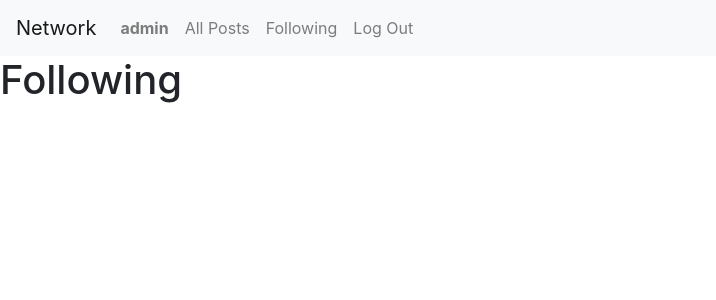
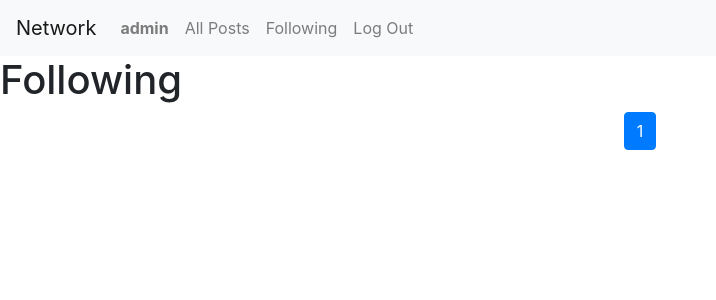
Before and after one commit to KrisGosp/cs50-network, a Django app: page /following in a window 1280 px wide. Shown: the top 300 px of the page, without its empty margins (0-716 px from the left). Run offline with Django 3.2, Linux system fonts and the light colour scheme; a user stored in the database is signed in; data comes from the database, SQL or seed files in the repository; some libraries are stand-ins or nearby versions.

Commit message:
Pagination added to following

```diff
--- a/network/templates/network/following.html
+++ b/network/templates/network/following.html
@@ -1,23 +1,57 @@
 {% extends "network/layout.html" %} {% load static %} {% block body %}
 <h1>Following</h1>
-{% for post in following %}
+{% for post in page_obj %}
   <div class="post">
     <a href="{% url 'profile' post.user.id %}">
       <p>{{ post.user }}</p>
     </a>
     <h3>{{ post.title }}</h3>
-  <p>{{ post.body }}</p>
-
+    <p>{{ post.content }}</p>
     <div class="d-flex justify-content-between">
       <span>Likes: {{ post.likes }}</span>
       <span>{{ post.created_at }}</span>
     </div>
-  <input
-    type="text"
-    name="comment"
-    id="comment"
-    placeholder="Add a comment..."
-  />
+
+    {% if post.user == request.user %}
+    <button class="btn btn-sm btn-outline-primary edit-post">Edit</button>
+    {% endif %}
   </div>
   {% endfor %}
+  </div>
+
+  <nav aria-label="Page navigation">
+    <ul class="pagination justify-content-center">
+      {% if page_obj.has_previous %}
+      <li class="page-item">
+        <a class="page-link" href="?page=1" aria-label="First">
+          <span aria-hidden="true">&laquo;&laquo;</span>
+        </a>
+      </li>
+      <li class="page-item">
+        <a class="page-link" href="?page={{ page_obj.previous_page_number }}" aria-label="Previous">
+          <span aria-hidden="true">&laquo;</span>
+        </a>
+      </li>
+      {% endif %}
+      {% for num in page_obj.paginator.page_range %}
+      {% if page_obj.number == num %}
+      <li class="page-item active"><span class="page-link">{{ num }}</span></li>
+      {% elif num > page_obj.number|add:'-3' and num < page_obj.number|add:'3' %}
+      <li class="page-item"><a class="page-link" href="?page={{ num }}">{{ num }}</a></li>
+      {% endif %}
+      {% endfor %}
+      {% if page_obj.has_next %}
+      <li class="page-item">
+        <a class="page-link" href="?page={{ page_obj.next_page_number }}" aria-label="Next">
+          <span aria-hidden="true">&raquo;</span>
+        </a>
+      </li>
+      <li class="page-item">
+        <a class="page-link" href="?page={{ page_obj.paginator.num_pages }}" aria-label="Last">
+          <span aria-hidden="true">&raquo;&raquo;</span>
+        </a>
+      </li>
+      {% endif %}
+    </ul>
+  </nav>
 {% endblock %}
--- a/network/views.py
+++ b/network/views.py
@@ -28,11 +28,15 @@
     # get users that currUser follows
     following_users = request.user.following.values_list('followed', flat=True)
 
-    # get posts from users that currUser follows
-    following_posts = Post.objects.filter(user__in=following_users).order_by("-created_at")
+    # get posts from users that currUser follows + Paginator
+    posts = Post.objects.filter(user__in=following_users).order_by("-created_at")
+    paginator = Paginator(posts, 10)
+
+    page_number = request.GET.get('page')
+    page_obj = paginator.get_page(page_number)
 
     return render(request, "network/following.html", {
-        "following": following_posts
+        "page_obj": page_obj
     })
 
 def login_view(request):
@@ -105,7 +109,7 @@
 def profile(request, user_id):
     user = User.objects.get(id=user_id)
 
-# TODO: Paginator
+# Paginator
     posts = Post.objects.all().order_by("-created_at")
     paginator = Paginator(posts, 10)
 
```
Lines whose indentation alone changed are shown as unchanged.
